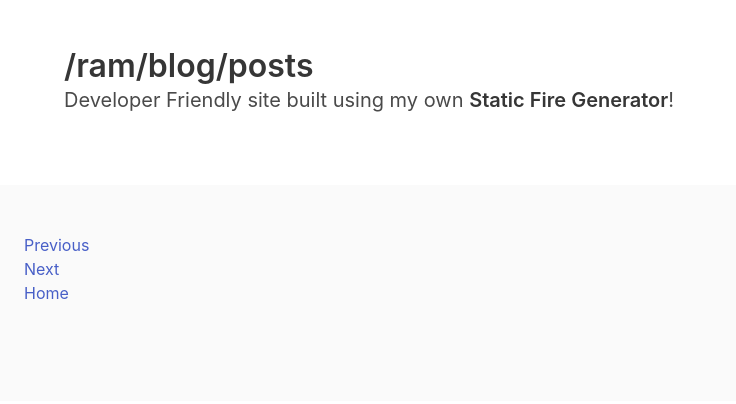
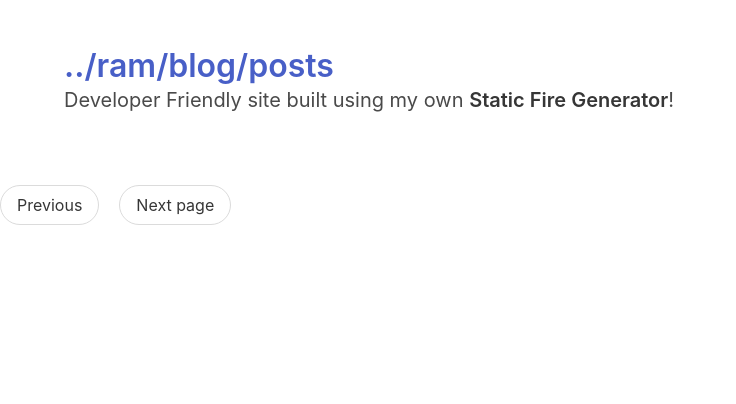
Before and after one commit to rammygit/homegrown, a website: page src/index.html in a window 1280 px wide. Shown: the whole page, without its empty margins (0-736 px from the left). Drawn offline with nearby package versions, Linux system fonts and the light colour scheme.

Commit message:
fixed the navigation

```diff
--- a/src/index.html
+++ b/src/index.html
@@ -19,7 +19,7 @@
   <section class="section">
     <div class="container">
       <h1 class="title">
-        /ram/blog/posts
+        <a href="/">../ram/blog/posts</a>
       </h1>
       <p class="subtitle">
         Developer Friendly site built using my own <strong>Static Fire Generator</strong>!
@@ -49,44 +49,23 @@
       <!-- end of posts -->
     </div>
   </section>
-  <div class="content pure-u-1 pure-u-md-3-4">
-    <div>
+  <!-- <div class="content pure-u-1 pure-u-md-3-4"> -->
 
+      <nav class="level pagination is-rounded" role="navigation" aria-label="pagination">
+        <div class="level-right">
+          <div class="level-item">
+            <a id="link_prev" href="/" class="pagination-previous">Previous</a>
+          </div>
+          <div class="level-item">
+            <a id="link_next" href="/content/1" class="pagination-next">Next page</a>
+          </div>
+        </div>
+      </nav>
 
+  <!-- </div> -->
+  <!-- </div> -->
 
-
-
-
-      <div class="footer">
-        <div><i data-feather="arrow-left"></i><a id="link_prev" href="/"> Previous </a></div>
-        <div><i data-feather="arrow-right"></i><a id="link_next" href="/content/1"> Next </a></div>
-        <div><i data-feather="home"></i><a href="/">Home</a></div>
-      </div>
-    </div>
-  </div>
-  </div>
-  <script>
-    if (localStorage.getItem('isDark') === 'true') {
-      document.querySelector('body').classList.add("dark-theme");
-    } else {
-      document.querySelector('body').classList.remove("dark-theme");
-    }
-
-
-
-    const btn = document.getElementById('div_colorswitch');
-
-    btn.addEventListener('click', (event) => {
-      const isDark = document.querySelector('body').classList.toggle("dark-theme");
-
-      localStorage.setItem('isDark', isDark)
-    });
-
-    // enable feather icons.
-    feather.replace()
-
-  </script>
-
+  <!-- <script src="/js/darkmode.js"></script> -->
 </body>
 
 </html>
```
Also changed, not shown: src/js/darkmode.js (added, +18 -0 lines), src/build/pagination.js.
